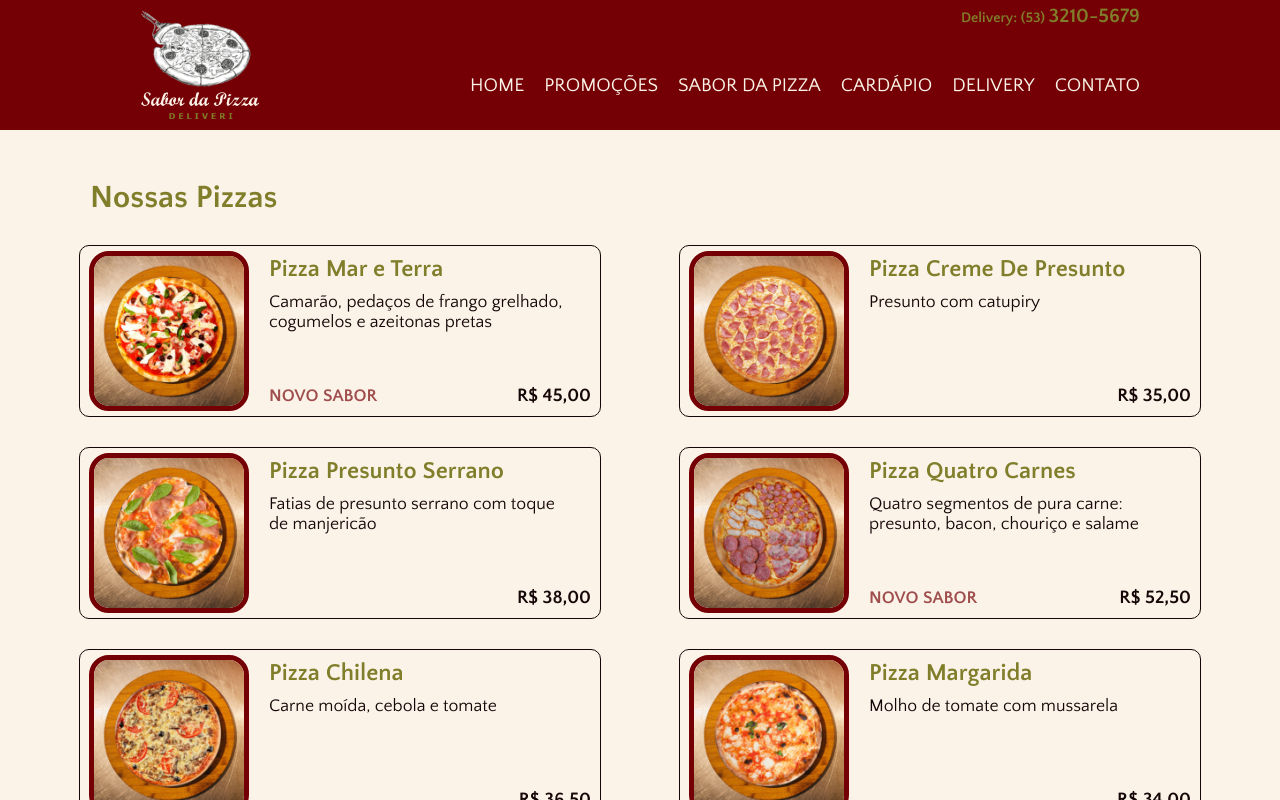
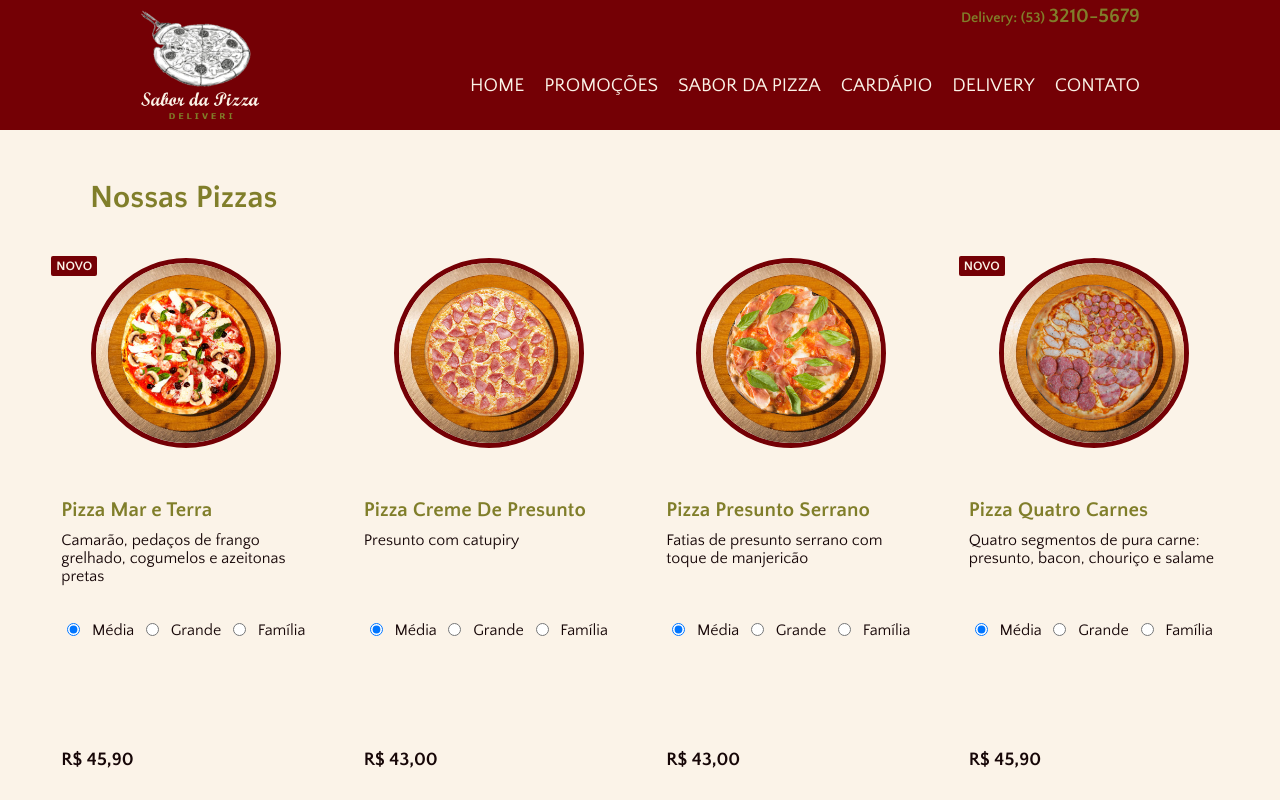
Before and after one commit to Michel4lves/sabordapizza, a React (Create React App) app: page /sabordapizza/cardapio in a window 1280 px wide. Shown: the top 800 px of the page. Built offline with nearby package versions, Linux system fonts and the light colour scheme.

Commit message:
new design

```diff
--- /dev/null
+++ b/src/components/buttons/BuyButton.jsx
@@ -0,0 +1,7 @@
+import "../../sass/components/buttons/BuyButton.sass"
+
+export default function BuyButton({ title, handleClick }) {
+    return (
+        <button className="buy-button" onClick={handleClick}>{title}</button>
+    )
+}
--- a/src/components/cards/PizzaCard.jsx
+++ b/src/components/cards/PizzaCard.jsx
@@ -1,15 +1,64 @@
+import { useState } from "react";
 import "../../sass/components/cards/PizzaCard.sass"
 
-const PizzaCard = ({ image, pizzaName, pizzaDescription, alert, price }) => {
+const PizzaCard = ({ image, pizzaName, pizzaDescription, alert, smallPrice, mediumPrice, largePrice }) => {
+
+    const [selectedSize, setSelectedSize] = useState('small')
+
+    const handleSizeChange = (event) => {
+        setSelectedSize(event.target.value);
+    }
+
+    const calculatePrice = (smallPrice, mediumPrice, largePrice) => {
+        const sizeToPrice = {
+            small: smallPrice,
+            medium: mediumPrice,
+            large: largePrice,
+        }
+        console.log(sizeToPrice[selectedSize])
+        return sizeToPrice[selectedSize]
+    }
+
     return (
         <div className="pizza-card">
             <img src={image} alt={pizzaName} />
             <div className="description-box">
                 <h2 className="pizza-name">{pizzaName}</h2>
                 <p className="pizza-description">{pizzaDescription}</p>
-                <p className="alert">{alert}</p>
-                <h3 className="price">{price}</h3>
+
+                <div className="sizes-box">
+                    <input
+                        type="radio"
+                        name={`size-${pizzaName}`}
+                        value="small"
+                        checked={selectedSize === 'small'}
+                        onChange={handleSizeChange}
+                    />
+                    <label htmlFor={`size-${pizzaName}`}>Média</label>
+
+                    <input
+                        type="radio"
+                        name={`size-${pizzaName}`}
+                        value="medium"
+                        checked={selectedSize === 'medium'}
+                        onChange={handleSizeChange}
+                    />
+                    <label htmlFor={`size-${pizzaName}`}>Grande</label>
+
+                    <input
+                        type="radio"
+                        name={`size-${pizzaName}`}
+                        value="large"
+                        checked={selectedSize === 'large'}
+                        onChange={handleSizeChange}
+                    />
+                    <label htmlFor={`size-${pizzaName}`}>Família</label>
+                </div>
+
+
+                <h3 className="price">R$ {calculatePrice(smallPrice, mediumPrice, largePrice)}</h3>
             </div>
+            <p className={`${alert}`}>{alert}</p>
         </div>
     )
 }
--- a/src/components/cards/PromotionCard.jsx
+++ b/src/components/cards/PromotionCard.jsx
@@ -1,6 +1,19 @@
+import { useState } from "react"
 import "../../sass/components/cards/PromotionCard.sass"
+import BuyButton from "../buttons/BuyButton"
 
 const PromotionCard = ({ image, title, text1, text2, price }) => {
+
+    const [add, setAdd] = useState("Adicionar ao pedido")
+
+    function added() {
+        setAdd("Adicionado")
+        setTimeout(() => {
+            setAdd("Adicionar ao pedido")
+        }, 2000);
+    }
+
+
     return (
         <div className="promotion-card">
             <img src={image} alt={title} />
@@ -8,6 +21,7 @@ const PromotionCard = ({ image, title, text1, text2, price }) => {
             <p className="text1">{text1}</p>
             <p className="text2">{text2}</p>
             <h2 className="price">{price}</h2>
+            <BuyButton title={add} handleClick={added} />
         </div>
     )
 }
--- a/src/pages/Cardapio.jsx
+++ b/src/pages/Cardapio.jsx
@@ -28,35 +28,48 @@ export default function Cardapio() {
                         image={pizza1}
                         pizzaName="Pizza Mar e Terra"
                         pizzaDescription="Camarão, pedaços de frango grelhado, cogumelos e azeitonas pretas"
-                        alert="Novo sabor"
-                        price="R$ 45,00"
+                        alert="Novo"
+                        smallPrice="45,90"
+                        mediumPrice="62,90"
+                        largePrice="74,90"
                     />
                     <PizzaCard
                         image={pizza2}
                         pizzaName="Pizza Creme De Presunto"
                         pizzaDescription="Presunto com catupiry"
-                        price="R$ 35,00"
+                        alert="Normal"
+                        smallPrice="43,00"
+                        mediumPrice="60,00"
+                        largePrice="72,00"
                     />
                     <PizzaCard
                         image={pizza3}
                         pizzaName="Pizza Presunto Serrano"
                         pizzaDescription="Fatias de presunto serrano com toque de manjericão"
-                        price="R$ 38,00"
+                        alert="Normal"
+                        smallPrice="43,00"
+                        mediumPrice="60,00"
+                        largePrice="72,00"
                     />
                     <PizzaCard
                         image={pizza4}
                         pizzaName="Pizza Quatro Carnes"
                         pizzaDescription="Quatro segmentos de pura carne: presunto, bacon, chouriço e salame"
-                        alert="Novo sabor"
-                        price="R$ 52,50"
+                        alert="Novo"
+                        smallPrice="45,90"
+                        mediumPrice="62,90"
+                        largePrice="74,90"
                     />
                     <PizzaCard
                         image={pizza5}
                         pizzaName="Pizza Chilena"
                         pizzaDescription="Carne moída, cebola e tomate"
-                        price="R$ 36,50"
+                        alert="Normal"
+                        smallPrice="45,90"
+                        mediumPrice="62,90"
+                        largePrice="74,90"
                     />
-                    <PizzaCard
+                    {/* <PizzaCard
                         image={pizza6}
                         pizzaName="Pizza Margarida"
                         pizzaDescription="Molho de tomate com mussarela"
@@ -110,7 +123,7 @@ export default function Cardapio() {
                         pizzaName="Pizza Pepperoni"
                         pizzaDescription="Pepperoni com um toque de manjericão"
                         price="R$ 48,50"
-                    />
+                    /> */}
                 </section>
             </Container>
         </div>
--- /dev/null
+++ b/src/sass/components/buttons/BuyButton.sass
@@ -0,0 +1,20 @@
+@use "../../variables"
+@use "../../_mixins"
+
+.buy-button
+    width: 160px
+    height: 30px
+    @include mixins.flex-center
+    background: variables.$primary-color
+    color: variables.$secondary-color
+    border: 1px solid variables.$primary-color
+    border-radius: 5px
+    cursor: pointer
+
+    @include mixins.mobile
+        position: relative
+        right: 0
+        bottom: 0
+
+    &:hover
+        background: variables.$title-color
--- a/src/sass/components/cards/PizzaCard.sass
+++ b/src/sass/components/cards/PizzaCard.sass
@@ -2,74 +2,83 @@
 @use "../../mixins"
 
 .pizza-card
+    position: relative
     @include mixins.flex-center
-    width: 500px
-    height: 150px
-    border: 1px solid variables.$text-color
+    flex-direction: column
+    width: 250px
+    height: 500px
+    gap: 30px
     border-radius: 10px
-    padding: 10px
+    padding: 20px
     overflow: hidden
+    border: 1px solid transparent
 
-    @include mixins.mobile
-        width: 260px
-        padding: 5px
-        flex-direction: column
-        height: 330px
+    &:hover
+        border: 1px solid variables.$text-color
 
 
+    // @include mixins.mobile
+    //     width: 260px
+    //     padding: 5px
+    //     flex-direction: column
+    //     height: 330px
+
+    .Novo
+        position: absolute
+        top: 10px
+        left: 10px
+        background-color: variables.$primary-color
+        color: variables.$secondary-color
+        border-radius: 2px
+        text-transform: uppercase
+        font-weight: bold
+        padding: 3px 5px
+        font-size: 0.8em
+
+    .Normal
+        @extend .Novo
+        visibility: hidden
+
+        // @include mixins.mobile
+        //     left: 30px
+
     img
-        width: 150px
+        margin-top: 15px
+        width: 180px
         border: 5px solid variables.$primary-color
-        border-radius: 20px
+        border-radius: 50%
 
     .description-box
         position: relative
+        bottom: 0px
+        width: 100%
         height: 100%
-        padding: 0 20px
+        margin: 20px
         display: flex
+        justify-content: space-around
         flex-direction: column
         gap: 10px
 
-        @include mixins.mobile
-            padding: 10px 0px
+        // @include mixins.mobile
+        //     padding: 10px 0px
 
         .pizza-name
             color: variables.$title-color
+            font-size: 1.3em
 
         .pizza-description
             color: variables.$text-color
-            font-size: 1.1em
-            width: 302px
+            font-size: 1em
+            width: 100%
+            height: 80px
 
-            @include mixins.mobile
-                width: 260px
+            // @include mixins.mobile
+            //     width: 260px
 
-        .alert
-            position: absolute
-            bottom: 0
-            color: variables.$primary-color
-            width: 140px
-            text-transform: uppercase
-            font-weight: bold
-            font-size: 1.1em
-            animation: blinks 1s linear infinite
 
-            @include mixins.mobile
-                left: 30px
-
-        @keyframes blinks
-            0%
-                opacity: 1
-            50%
-                opacity: 0
-            100%
-                opacity: 1
 
         .price
-            position: absolute
-            right: 0
-            bottom: 0
             color: variables.$text-color
 
-            @include mixins.mobile
-                right: 30px
+            // @include mixins.mobile
+            //     right: 30px
--- a/src/sass/components/cards/PromotionCard.sass
+++ b/src/sass/components/cards/PromotionCard.sass
@@ -4,7 +4,7 @@
 .promotion-card
     position: relative
     width: 288px
-    height: 300px
+    height: 350px
     @include mixins.flex-center
     flex-direction: column
     gap: 10px
--- a/src/sass/pages/cardapio.sass
+++ b/src/sass/pages/cardapio.sass
@@ -17,4 +17,5 @@
     @include mixins.flex-center
     justify-content: space-around
     flex-wrap: wrap
-    row-gap: 30px
+    row-gap: 50px
+    gap: 10px
--- a/src/sass/pages/home.sass
+++ b/src/sass/pages/home.sass
@@ -33,11 +33,12 @@
 
     .marquee-img
         position: absolute
-        top: 180px
+        top: 150px
         left: calc(50% + 150px)
         z-index: 2
 
         @include mixins.large
+            top: 180px
             left: calc(50% + 100px)
             width: 300px
 
```
Also changed, not shown: src/img/banner.jpg, src/img/marquee.png.
